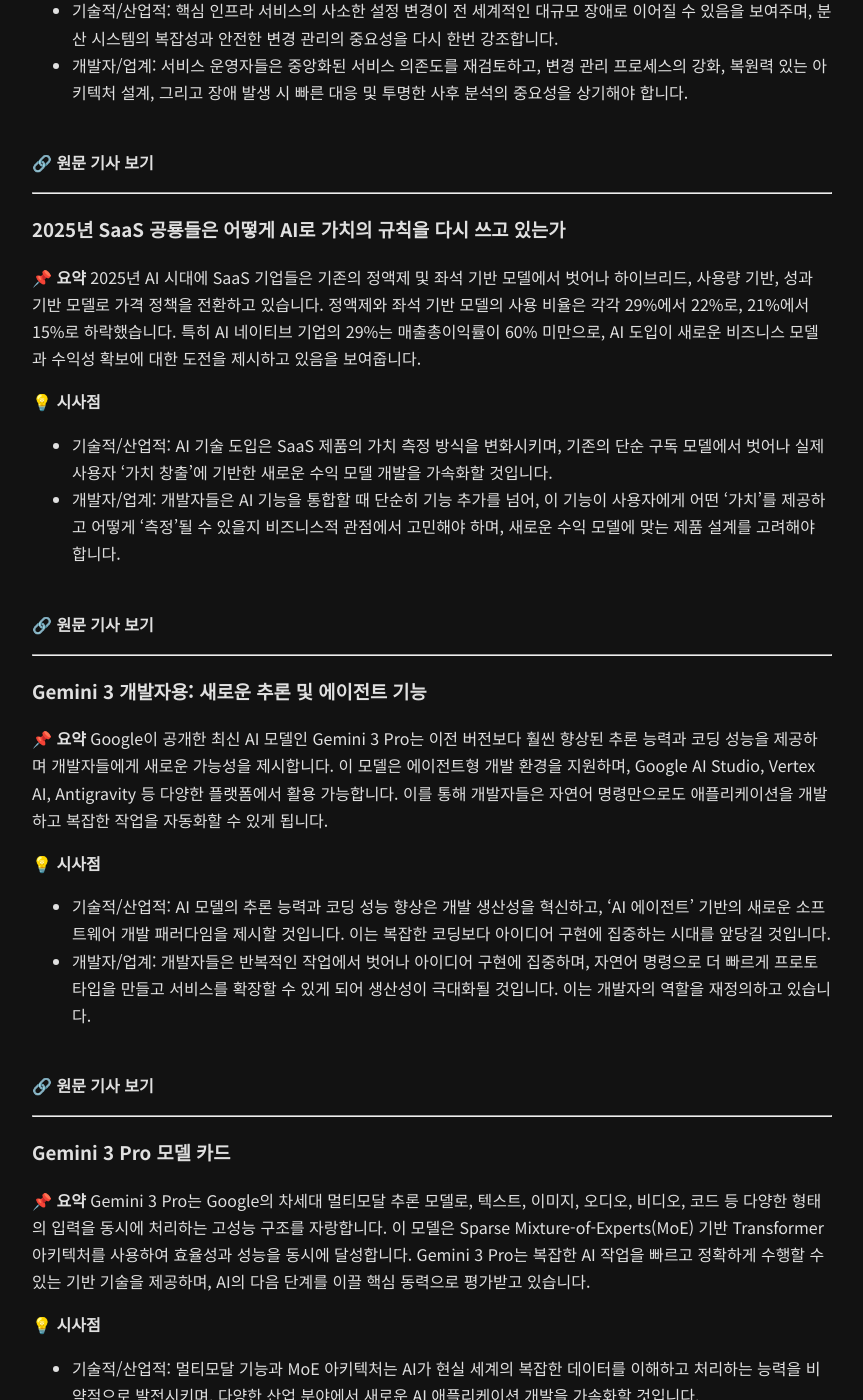
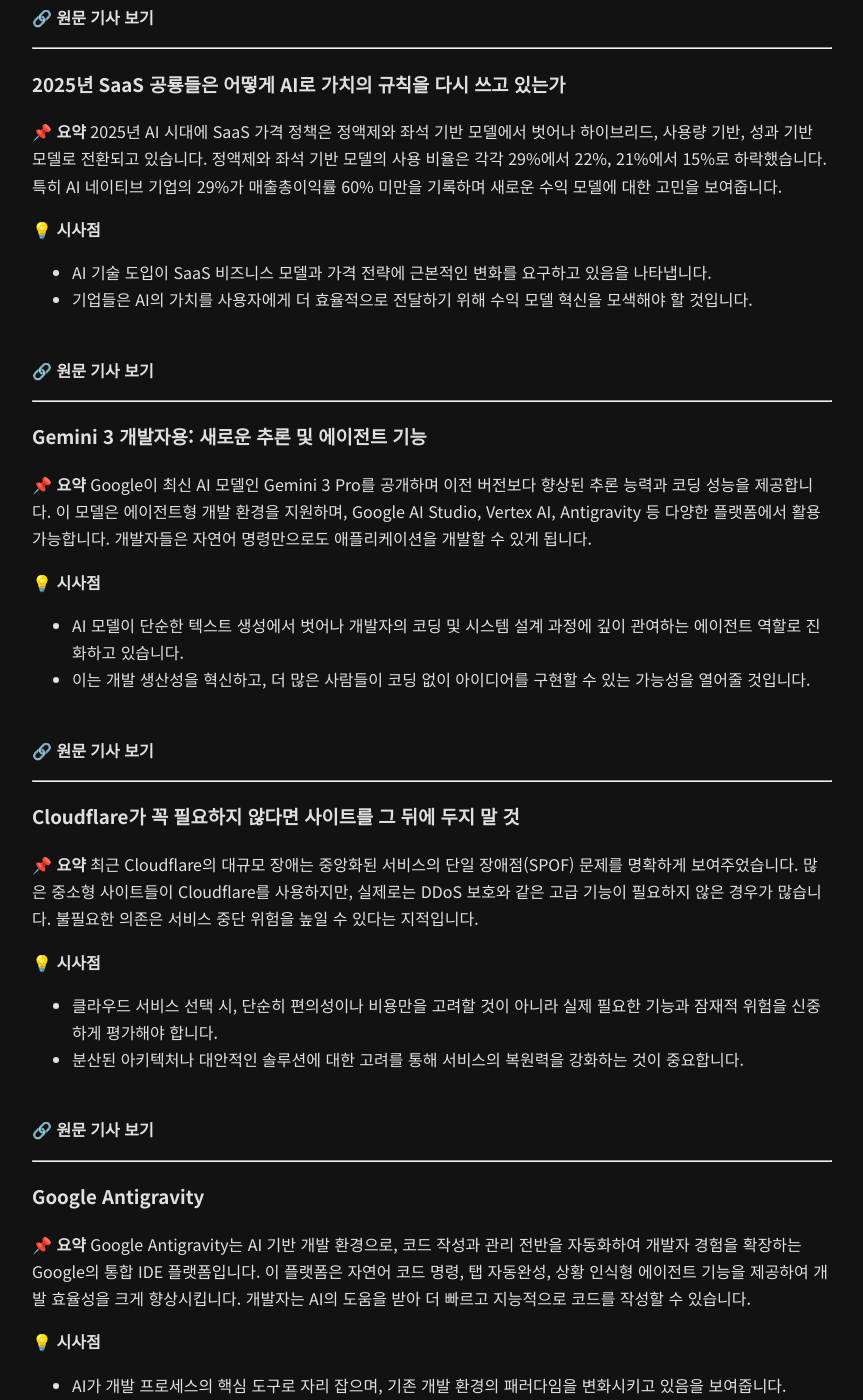
Before and after one commit to redplug/redplug.github.io, a Jekyll site: the page built from _posts/2025-11-19-daily-it-news.md, in a window 1280 px wide and 1400 px high, scrolled down 424 px. Shown: the whole window, without its empty margins (208-1071 px from the left). Built offline with Jekyll 4.4.1, drawn with Linux system fonts in a browser that asks for light colours; some of the changed text lies outside the part shown.

Commit message:
Auto-generated blog post

```diff
--- a/_posts/2025-11-19-daily-it-news.md
+++ b/_posts/2025-11-19-daily-it-news.md
@@ -1,22 +1,18 @@
 ---
 layout: default
 title:  "[2025-11-19] 오늘의 IT 뉴스 Top 5"
-date:   2025-11-19 14:57:38 +0900
+date:   2025-11-19 15:02:37 +0900
 categories: news
----
-
-안녕하세요, IT 트렌드를 깊이 파고드는 테크 블로거입니다. 오늘은 쏟아지는 뉴스 데이터 중에서도 우리 IT인들이 주목해야 할 핵심 Top 5 뉴스를 선정해 심층 분석해 보았습니다. AI 시대의 변화, 개발자 생산성, 그리고 대규모 시스템 장애까지, 놓치지 말아야 할 인사이트들을 지금 바로 확인해 보세요!
-
 ---
 
 ### Cloudflare 2025년 11월 18일 장애 사후 분석
 
 **📌 요약**
-2025년 11월 18일, Cloudflare 네트워크의 핵심 트래픽 전달 기능이 중단되어 전 세계적으로 서비스 장애가 발생했습니다. 원인은 데이터베이스 권한 변경으로 인해 Bot Management 시스템의 'feature 파일'이 비정상적으로 커진 것이었습니다. 이로 인해 수많은 웹사이트가 오류 페이지를 노출하며 심각한 서비스 중단을 겪었습니다.
+2025년 11월 18일 Cloudflare 네트워크의 핵심 트래픽 전달 기능이 중단되어 전 세계적인 서비스 장애가 발생했습니다. 원인은 데이터베이스 권한 변경으로 인해 Bot Management 시스템의 ‘feature 파일’이 비정상적으로 커진 것이었습니다. 이로 인해 수많은 사용자들이 오류 페이지를 경험해야 했습니다.
 
 **💡 시사점**
--   기술적/산업적: 핵심 인프라 서비스의 사소한 설정 변경이 전 세계적인 대규모 장애로 이어질 수 있음을 보여주며, 분산 시스템의 복잡성과 안전한 변경 관리의 중요성을 다시 한번 강조합니다.
--   개발자/업계: 서비스 운영자들은 중앙화된 서비스 의존도를 재검토하고, 변경 관리 프로세스의 강화, 복원력 있는 아키텍처 설계, 그리고 장애 발생 시 빠른 대응 및 투명한 사후 분석의 중요성을 상기해야 합니다.
+- 대규모 클라우드 서비스의 사소한 설정 변경이 전 세계적인 장애로 이어질 수 있음을 보여주며, 변경 관리의 중요성을 강조합니다.
+- 핵심 인프라 서비스에 대한 의존도가 높아질수록 단일 장애점(SPOF) 리스크 관리가 필수적임을 시사합니다.
 
 <br>
 **[🔗 원문 기사 보기](https://news.hada.io/topic?id=24471)**
@@ -26,11 +22,11 @@ categories: news
 ### 2025년 SaaS 공룡들은 어떻게 AI로 가치의 규칙을 다시 쓰고 있는가
 
 **📌 요약**
-2025년 AI 시대에 SaaS 기업들은 기존의 정액제 및 좌석 기반 모델에서 벗어나 하이브리드, 사용량 기반, 성과 기반 모델로 가격 정책을 전환하고 있습니다. 정액제와 좌석 기반 모델의 사용 비율은 각각 29%에서 22%로, 21%에서 15%로 하락했습니다. 특히 AI 네이티브 기업의 29%는 매출총이익률이 60% 미만으로, AI 도입이 새로운 비즈니스 모델과 수익성 확보에 대한 도전을 제시하고 있음을 보여줍니다.
+2025년 AI 시대에 SaaS 가격 정책은 정액제와 좌석 기반 모델에서 벗어나 하이브리드, 사용량 기반, 성과 기반 모델로 전환되고 있습니다. 정액제와 좌석 기반 모델의 사용 비율은 각각 29%에서 22%, 21%에서 15%로 하락했습니다. 특히 AI 네이티브 기업의 29%가 매출총이익률 60% 미만을 기록하며 새로운 수익 모델에 대한 고민을 보여줍니다.
 
 **💡 시사점**
--   기술적/산업적: AI 기술 도입은 SaaS 제품의 가치 측정 방식을 변화시키며, 기존의 단순 구독 모델에서 벗어나 실제 사용자 '가치 창출'에 기반한 새로운 수익 모델 개발을 가속화할 것입니다.
--   개발자/업계: 개발자들은 AI 기능을 통합할 때 단순히 기능 추가를 넘어, 이 기능이 사용자에게 어떤 '가치'를 제공하고 어떻게 '측정'될 수 있을지 비즈니스적 관점에서 고민해야 하며, 새로운 수익 모델에 맞는 제품 설계를 고려해야 합니다.
+- AI 기술 도입이 SaaS 비즈니스 모델과 가격 전략에 근본적인 변화를 요구하고 있음을 나타냅니다.
+- 기업들은 AI의 가치를 사용자에게 더 효율적으로 전달하기 위해 수익 모델 혁신을 모색해야 할 것입니다.
 
 <br>
 **[🔗 원문 기사 보기](https://news.hada.io/topic?id=24470)**
@@ -40,46 +36,45 @@ categories: news
 ### Gemini 3 개발자용: 새로운 추론 및 에이전트 기능
 
 **📌 요약**
-Google이 공개한 최신 AI 모델인 Gemini 3 Pro는 이전 버전보다 훨씬 향상된 추론 능력과 코딩 성능을 제공하며 개발자들에게 새로운 가능성을 제시합니다. 이 모델은 에이전트형 개발 환경을 지원하며, Google AI Studio, Vertex AI, Antigravity 등 다양한 플랫폼에서 활용 가능합니다. 이를 통해 개발자들은 자연어 명령만으로도 애플리케이션을 개발하고 복잡한 작업을 자동화할 수 있게 됩니다.
+Google이 최신 AI 모델인 Gemini 3 Pro를 공개하며 이전 버전보다 향상된 추론 능력과 코딩 성능을 제공합니다. 이 모델은 에이전트형 개발 환경을 지원하며, Google AI Studio, Vertex AI, Antigravity 등 다양한 플랫폼에서 활용 가능합니다. 개발자들은 자연어 명령만으로도 애플리케이션을 개발할 수 있게 됩니다.
 
 **💡 시사점**
--   기술적/산업적: AI 모델의 추론 능력과 코딩 성능 향상은 개발 생산성을 혁신하고, 'AI 에이전트' 기반의 새로운 소프트웨어 개발 패러다임을 제시할 것입니다. 이는 복잡한 코딩보다 아이디어 구현에 집중하는 시대를 앞당길 것입니다.
--   개발자/업계: 개발자들은 반복적인 작업에서 벗어나 아이디어 구현에 집중하며, 자연어 명령으로 더 빠르게 프로토타입을 만들고 서비스를 확장할 수 있게 되어 생산성이 극대화될 것입니다. 이는 개발자의 역할을 재정의하고 있습니다.
+- AI 모델이 단순한 텍스트 생성에서 벗어나 개발자의 코딩 및 시스템 설계 과정에 깊이 관여하는 에이전트 역할로 진화하고 있습니다.
+- 이는 개발 생산성을 혁신하고, 더 많은 사람들이 코딩 없이 아이디어를 구현할 수 있는 가능성을 열어줄 것입니다.
 
 <br>
 **[🔗 원문 기사 보기](https://news.hada.io/topic?id=24468)**
 
 ---
 
-### Gemini 3 Pro 모델 카드
+### Cloudflare가 꼭 필요하지 않다면 사이트를 그 뒤에 두지 말 것
 
 **📌 요약**
-Gemini 3 Pro는 Google의 차세대 멀티모달 추론 모델로, 텍스트, 이미지, 오디오, 비디오, 코드 등 다양한 형태의 입력을 동시에 처리하는 고성능 구조를 자랑합니다. 이 모델은 Sparse Mixture-of-Experts(MoE) 기반 Transformer 아키텍처를 사용하여 효율성과 성능을 동시에 달성합니다. Gemini 3 Pro는 복잡한 AI 작업을 빠르고 정확하게 수행할 수 있는 기반 기술을 제공하며, AI의 다음 단계를 이끌 핵심 동력으로 평가받고 있습니다.
+최근 Cloudflare의 대규모 장애는 중앙화된 서비스의 단일 장애점(SPOF) 문제를 명확하게 보여주었습니다. 많은 중소형 사이트들이 Cloudflare를 사용하지만, 실제로는 DDoS 보호와 같은 고급 기능이 필요하지 않은 경우가 많습니다. 불필요한 의존은 서비스 중단 위험을 높일 수 있다는 지적입니다.
 
 **💡 시사점**
--   기술적/산업적: 멀티모달 기능과 MoE 아키텍처는 AI가 현실 세계의 복잡한 데이터를 이해하고 처리하는 능력을 비약적으로 발전시키며, 다양한 산업 분야에서 새로운 AI 애플리케이션 개발을 가속화할 것입니다.
--   개발자/업계: 개발자들은 단일 모델로 여러 종류의 데이터를 처리하는 AI 서비스를 구축할 수 있게 되어, 보다 풍부하고 상호작용적인 사용자 경험을 제공하는 혁신적인 제품을 만들 수 있습니다. 이는 AI 모델 선택의 중요한 기준이 될 것입니다.
+- 클라우드 서비스 선택 시, 단순히 편의성이나 비용만을 고려할 것이 아니라 실제 필요한 기능과 잠재적 위험을 신중하게 평가해야 합니다.
+- 분산된 아키텍처나 대안적인 솔루션에 대한 고려를 통해 서비스의 복원력을 강화하는 것이 중요합니다.
 
 <br>
-**[🔗 원문 기사 보기](https://news.hada.io/topic?id=24467)**
+**[🔗 원문 기사 보기](https://news.hada.io/topic?id=24466)**
 
 ---
 
 ### Google Antigravity
 
 **📌 요약**
-Google Antigravity는 AI 기반으로 개발 전반을 자동화하고 개발자 경험을 확장하는 Google의 통합 IDE 플랫폼입니다. 이 플랫폼은 자연어 코드 명령, 탭 자동완성, 상황 인식형 에이전트 등의 기능을 제공하여 개발 효율을 혁신적으로 향상시킵니다. Antigravity는 개발자가 반복적인 코드 작성과 관리 대신 창의적인 문제 해결에 집중할 수 있도록 돕는 것을 목표로 합니다.
+Google Antigravity는 AI 기반 개발 환경으로, 코드 작성과 관리 전반을 자동화하여 개발자 경험을 확장하는 Google의 통합 IDE 플랫폼입니다. 이 플랫폼은 자연어 코드 명령, 탭 자동완성, 상황 인식형 에이전트 기능을 제공하여 개발 효율성을 크게 향상시킵니다. 개발자는 AI의 도움을 받아 더 빠르고 지능적으로 코드를 작성할 수 있습니다.
 
 **💡 시사점**
--   기술적/산업적: AI 기반 IDE는 개발 패러다임을 변화시키며, 코드 생성 및 관리 자동화를 통해 소프트웨어 개발 속도를 전반적으로 끌어올리고 기술 부채를 줄이는 데 기여할 것입니다. 이는 소프트웨어 개발의 미래를 제시하는 중요한 이정표가 될 수 있습니다.
--   개발자/업계: 개발자들은 더 적은 노력으로 더 많은 것을 성취할 수 있게 되며, 자연어 인터페이스를 통해 비개발자도 코드 생성에 참여하는 등 개발의 문턱이 낮아질 수 있습니다. 이는 개발자 생산성 혁신과 함께 협업 방식의 변화를 가져올 것입니다.
+- AI가 개발 프로세스의 핵심 도구로 자리 잡으며, 기존 개발 환경의 패러다임을 변화시키고 있음을 보여줍니다.
+- 개발자들은 AI 협업 도구를 통해 단순 반복 작업에서 벗어나 더 복잡하고 창의적인 문제 해결에 집중할 수 있게 될 것입니다.
 
 <br>
 **[🔗 원문 기사 보기](https://news.hada.io/topic?id=24462)**
 
 ---
-이 포스팅은 Gemini AI가 제공한 뉴스 데이터를 기반으로 작성되었습니다.
 
 <br>
 
-> *이 포스팅은 Gemini AI가 선별하고 요약했습니다.*
+> *이 포스팅은 Gemini AI가 제공한 뉴스 데이터를 기반으로 작성되었습니다.*
```
